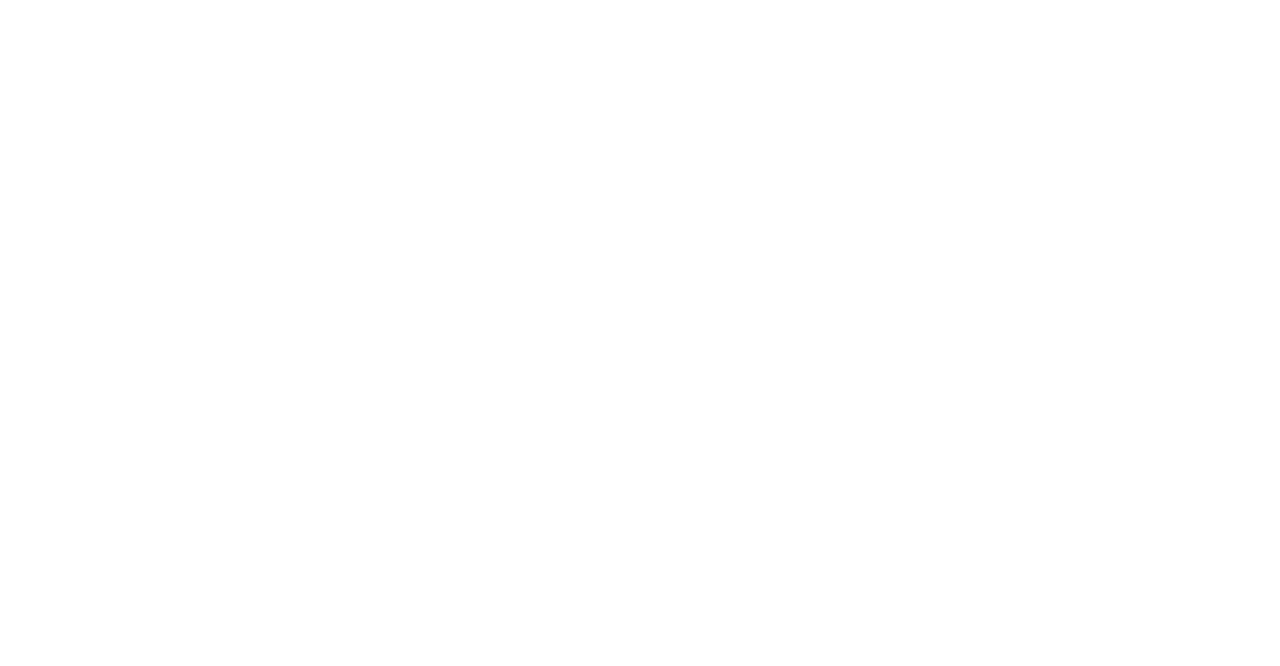
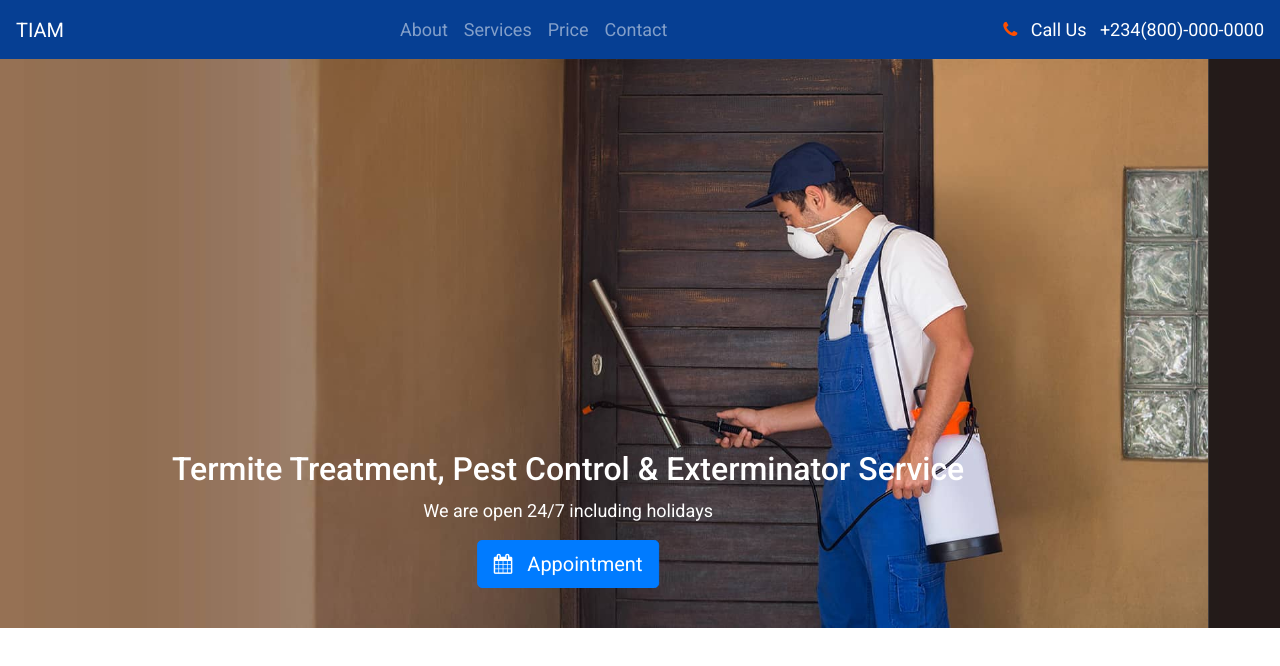
Before and after one commit to pixelPerfectTech/Tiam, a website: page index.html in a window 1280 px wide. Drawn offline with nearby package versions, Linux system fonts and the light colour scheme.

Commit message:
Worked on header

```diff
--- a/css/style.css
+++ b/css/style.css
@@ -1,7 +1,22 @@
+@import url('https://fonts.googleapis.com/css2?family=Roboto:wght@400;500;700&display=swap');
+
 * {
     margin: 0;
     padding: 0;
     box-sizing: border-box;
+}
+
+body{
+    font-family: 'Roboto', sans-serif;
+    font-size: 18px;
+}
+
+.navbar-text{
+    color: #fff!important;
+}
+
+.navbar-dark {
+    background-color: #063f93;
 }
 /*
 VIEWPORTS
--- a/index.html
+++ b/index.html
@@ -6,17 +6,59 @@
     <meta http-equiv="X-UA-Compatible" content="IE=edge">
     <meta name="viewport" content="width=device-width, initial-scale=1.0">
     <title>TIAM ENVIRONMENTAL SERVICES</title>
+
+    <!-- CSS Scripts -->
+    <link rel="stylesheet" href="node_modules/bootstrap/dist/css/bootstrap.min.css">
+    <link rel="stylesheet" href="node_modules/font-awesome/css/font-awesome.min.css"/>
     <link rel="stylesheet" href="css/style.css">
 </head>
 
 <body>
-    <div class="first_part">
-        <!-- Header -->
+    <nav class="navbar navbar-expand-lg navbar-dark">
+        <a href="index.html" class="navbar-brand mr-auto">
+            TIAM
+        </a>
+
+        <ul class="navbar-nav mr-auto">
+            <li class="nav-item"><a href="#" class="nav-link">About</a></li>
+            <li class="nav-item"><a href="#" class="nav-link">Services</a></li>
+            <li class="nav-item"><a href="#" class="nav-link">Price</a></li>
+            <li class="nav-item"><a href="#" class="nav-link">Contact</a></li>
+        </ul>
+
+        <span class="navbar-text">
+            <span class="fa fa-phone" style="color: #FF4F00;"></span> &nbsp; Call Us &nbsp; +234(800)-000-0000
+        </span>
+    </nav>
+
+    <header class="carousel slide" data-ride="carousel">
+        <div class="carousel-inner" role="listbox">
+            <div class="carousel-item active">
+                <img class="img-fluid" src="./assets/images/mt-2048-slide1.jpg" alt="">
+
+                <div class="carousel-caption d-md-block">
+                    <h2>Termite Treatment, Pest Control & Exterminator Service</h2>
+                    <p>We are open 24/7 including holidays</p>
+                    <a class="btn btn-lg btn-primary" href="">
+                        <span class="fa fa-calendar"></span> &nbsp; Appointment
+                    </a>
+                </div>
+            </div>
+            <div class="carousel-item">
+                <img class="img-fluid" src="./assets/images/mt-2048-slide2.jpg" alt="">
+                <div class="carousel-caption d-md-block">
+                    <h2>Keep Your Home Bug Free Best Pest Control</h2>
+                    <p>Trusted.Experience.Dedicated</p>
+                </div>
+            </div>
+        </div>
+    </header>
+
+    <main class="container-fluid">
         <!-- Carousel -->
         <!-- About our pest guard -->
         <!-- 30 years of pest management experience -->
         <!-- Our services -->
-    </div>
     <div class="second_part">
         <!-- Contact us immediately -->
         <!-- Testimonials -->
@@ -24,13 +66,19 @@
         <!-- Pest control solutions -->
         <!-- images -->
     </div>
+
     <div class="third_part">
         <!-- Team -->
         <!-- FAQ's -->
         <!-- Our location -->
-        <!-- Footer -->
     </div>
+    </main>
 
+    <footer></footer>
+    <!-- Project Local Dependencies -->
+  <script src="node_modules/jquery/dist/jquery.slim.min.js"></script>
+  <script src="node_modules/popper.js/dist/umd/popper.min.js"></script>
+  <script src="node_modules/bootstrap/dist/js/bootstrap.min.js"></script>
     <script src="js/main.js"></script>
 </body>
 
--- a/js/main.js
+++ b/js/main.js
@@ -0,0 +1,2 @@
+// Bootstrap Components
+$('.carousel').carousel()
```
Also changed, not shown: package.json (added, +14 -0 lines), assets/images/mt-2048-slide1(2).jpg (deleted), assets/images/mt-2048-slide2(2).jpg (deleted), 2 other files.
